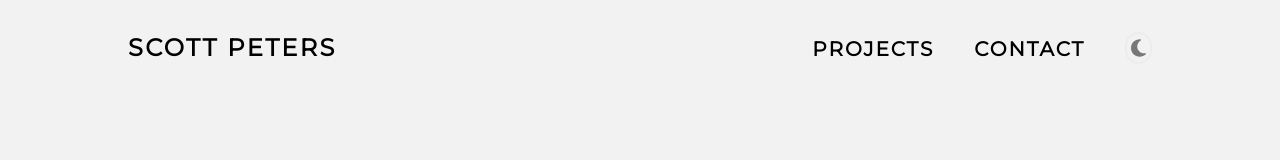
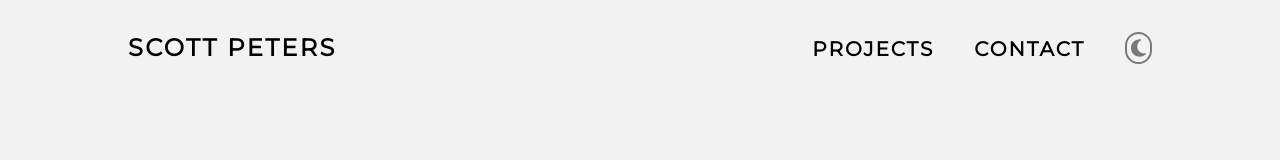
Before and after one commit to Blathe/personal-portfolio, a Next.js app: page / in a window 1280 px wide. Shown: the top 160 px of the page. Built offline with nearby package versions, Linux system fonts and the light colour scheme.

Commit message:
fixed white on white border around moon icon in light mode

```diff
--- a/components/ThemeToggleButton.js
+++ b/components/ThemeToggleButton.js
@@ -4,11 +4,11 @@ import { faMoon, faSun } from "@fortawesome/free-solid-svg-icons"; // import the
 
 import { useThemeContext } from '../context/theme';
 
-const ThemeToggleButton = (props) => {
+const ThemeToggleButton = () => {
   const [theme, setTheme] = useThemeContext();
 
   return (
-    <div className="dark:text-white">
+    <div className="dark:text-white text-black">
       <button aria-label="toggle theme button" onClick={() => {
         let currentTheme = theme;
         if (currentTheme === "dark"){
@@ -20,7 +20,7 @@ const ThemeToggleButton = (props) => {
         }
       }}>
         <FontAwesomeIcon
-          className="hover:rotate-45 transition duration-500 border border-2 rounded-full p-1 opacity-50 hover:opacity-100"
+          className="hover:rotate-45 transition duration-500 border border-2 dark:border-white border-black rounded-full p-1 opacity-50 hover:opacity-100"
           icon={theme === "dark" ? faSun : faMoon}
           size="lg"
         />
```
